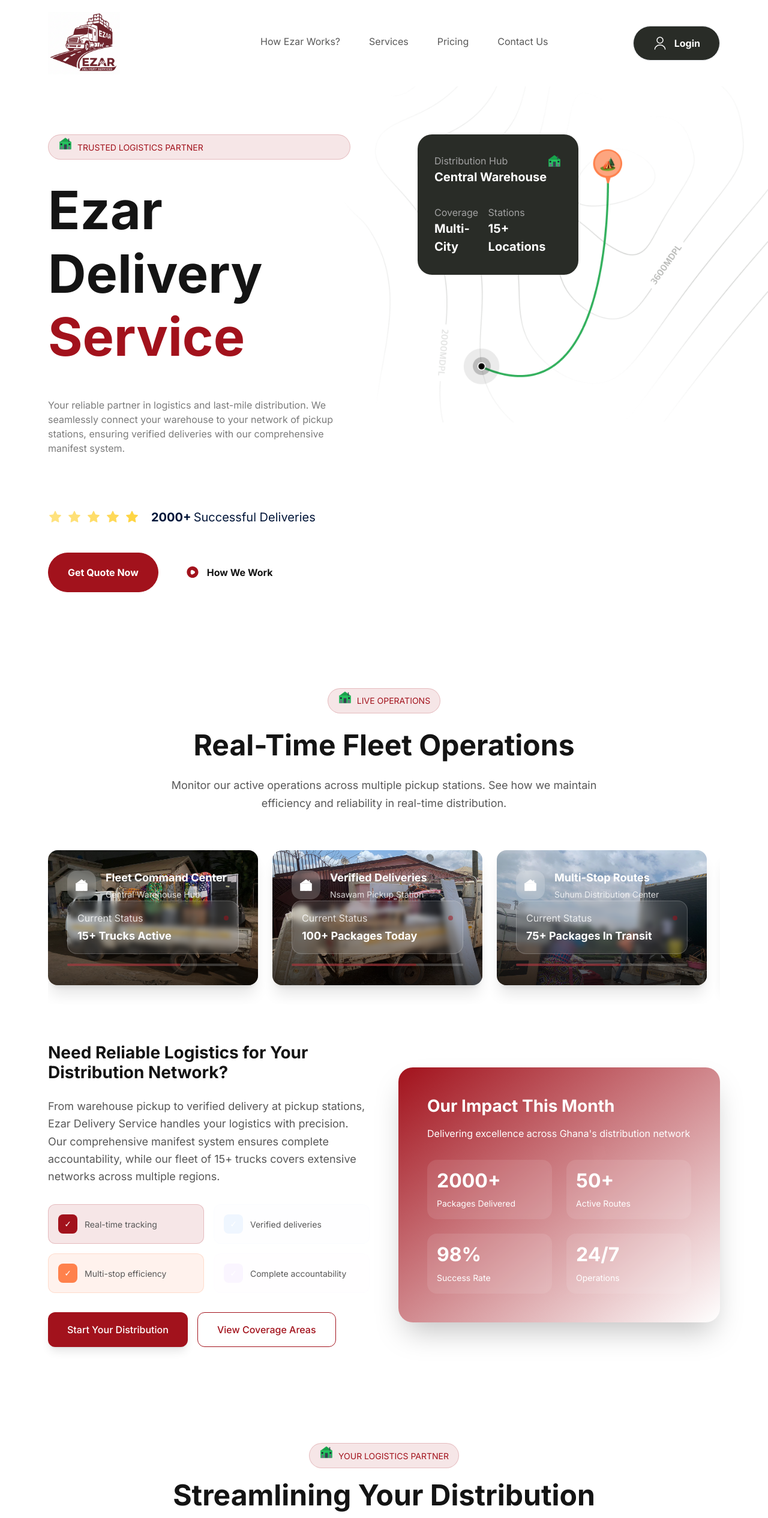
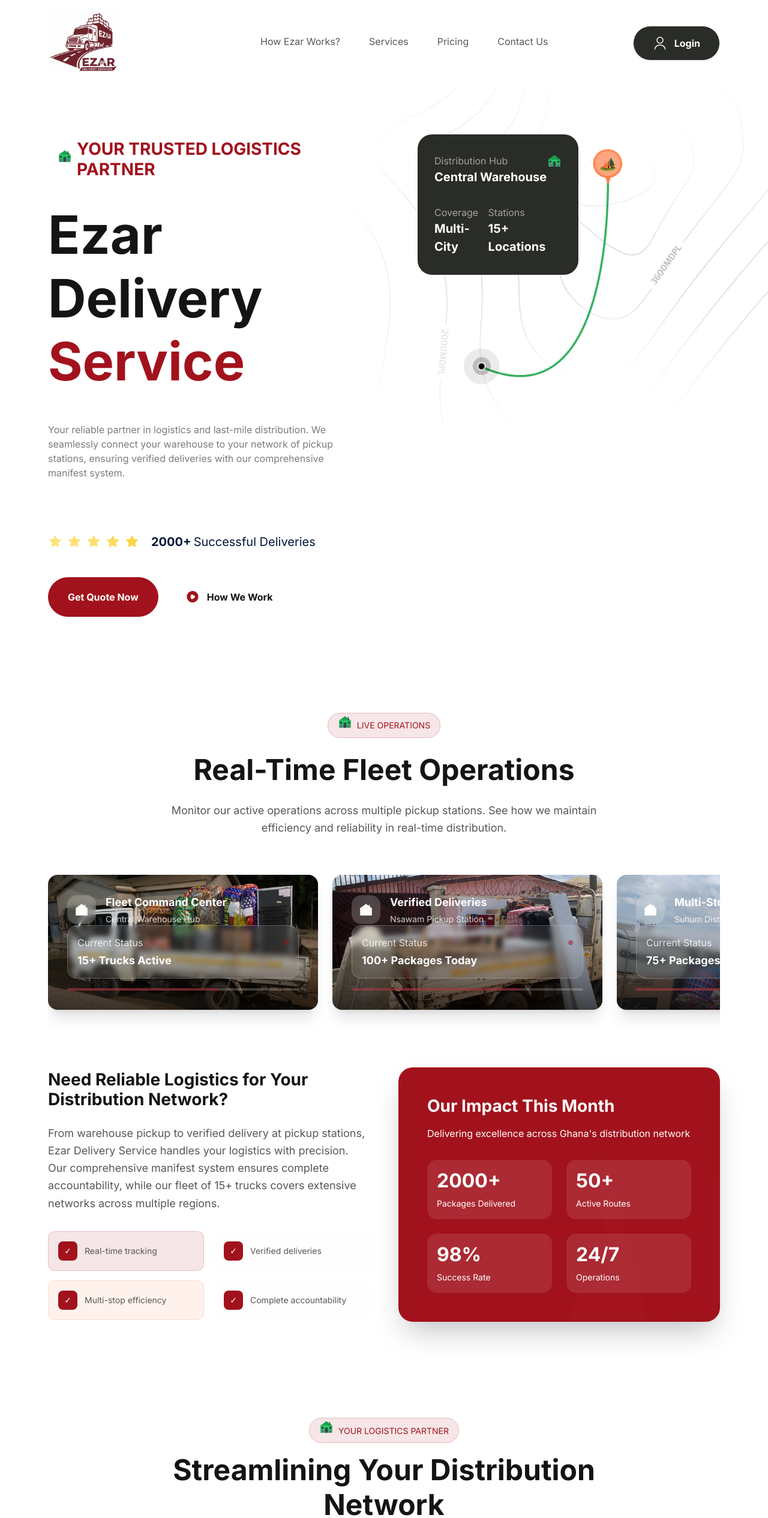
Before and after one commit to AhianyoElisha/eds, a Next.js app: page / in a window 1280 px wide. Shown: the top 2530 px of the page at 60% size. Built offline with nearby package versions, Linux system fonts and the light colour scheme.

Commit message:
Made changes to the hero, features and truck sections

```diff
--- a/components/Features.tsx
+++ b/components/Features.tsx
@@ -78,16 +78,16 @@
 const FeatureItem = ({title, icon, variant, description, index}: FeatureItemProps) => {
   const borderColors = [
     'border-green-50/30',
-    'border-blue-50/30',
-    'border-orange-50/30',
-    'border-purple-50/30'
+    'border-green-50/30',
+    'border-green-50/30',
+    'border-green-50/30'
   ];
 
   const iconColors = [
     'bg-green-50',
-    'bg-blue-50',
-    'bg-orange-50',
-    'bg-purple-50'
+    'bg-green-50',
+    'bg-green-50',
+    'bg-green-50'
   ];
 
   const delayClass = `delay-${(index + 1) * 100}`;
--- a/components/Hero.tsx
+++ b/components/Hero.tsx
@@ -11,7 +11,7 @@
             <div className='relative z-20 flex flex-1 flex-col xl:w-1/2 animate-slideInLeft'>
 
                 {/* Badge */}
-                <div className='inline-flex items-center gap-2 px-4 py-2 bg-green-50/10 rounded-full border border-green-50/20 animate-slideInDown mb-8'>
+                <div className='inline-flex items-center gap-2 px-4 py-2 animate-slideInDown mb-8'>
                     <Image
                         src="/warehouse.svg"
                         alt="warehouse"
@@ -19,7 +19,7 @@
                         height={24}
                         className='animate-bounce'
                     />
-                    <span className='regular-14 text-green-50 font-medium'>TRUSTED LOGISTICS PARTNER</span>
+                    <h2 className='regular-14 text-green-50 bold-18  md:bold-28'>YOUR TRUSTED LOGISTICS PARTNER</h2>
                 </div>
 
                 {/* Main Heading */}
--- a/components/Truck.tsx
+++ b/components/Truck.tsx
@@ -15,7 +15,7 @@
 
   return (
     <div className={`
-      relative h-full w-full min-w-[350px] ${backgroundImage}
+      relative h-full w-full min-w-[450px] ${backgroundImage}
       bg-cover bg-center bg-no-repeat rounded-2xl overflow-hidden
       hover:scale-105 transition-all duration-500 animate-scaleIn ${delayClass}
       shadow-xl hover:shadow-2xl group
@@ -165,41 +165,31 @@
               </div>
 
               <div className='flex items-center gap-3 p-4 rounded-xl bg-blue-50/10 border border-blue-50/20'>
-                <div className='w-8 h-8 bg-blue-50 rounded-lg flex items-center justify-center flex-shrink-0'>
+                <div className='w-8 h-8 bg-green-50 rounded-lg flex items-center justify-center flex-shrink-0'>
                   <span className='text-white text-sm'>✓</span>
                 </div>
                 <span className='regular-14 text-gray-50'>Verified deliveries</span>
               </div>
 
               <div className='flex items-center gap-3 p-4 rounded-xl bg-orange-50/10 border border-orange-50/20'>
-                <div className='w-8 h-8 bg-orange-50 rounded-lg flex items-center justify-center flex-shrink-0'>
+                <div className='w-8 h-8 bg-green-50 rounded-lg flex items-center justify-center flex-shrink-0'>
                   <span className='text-white text-sm'>✓</span>
                 </div>
                 <span className='regular-14 text-gray-50'>Multi-stop efficiency</span>
               </div>
 
               <div className='flex items-center gap-3 p-4 rounded-xl bg-purple-50/10 border border-purple-50/20'>
-                <div className='w-8 h-8 bg-purple-50 rounded-lg flex items-center justify-center flex-shrink-0'>
+                <div className='w-8 h-8 bg-green-50 rounded-lg flex items-center justify-center flex-shrink-0'>
                   <span className='text-white text-sm'>✓</span>
                 </div>
                 <span className='regular-14 text-gray-50'>Complete accountability</span>
               </div>
             </div>
-
-            {/* CTA Buttons */}
-            <div className='flex flex-col sm:flex-row gap-4'>
-              <button className='bg-green-50 text-white px-8 py-4 rounded-xl hover:bg-green-60 transition-all duration-300 font-medium hover:scale-105 shadow-lg'>
-                Start Your Distribution
-              </button>
-              <button className='border border-green-50 text-green-50 px-8 py-4 rounded-xl hover:bg-green-50 hover:text-white transition-all duration-300 font-medium'>
-                View Coverage Areas
-              </button>
-            </div>
           </div>
 
           {/* Right Side - Stats Card */}
           <div className='relative animate-slideInRight delay-400'>
-            <div className='bg-gradient-to-br from-green-50 to-green-60 rounded-3xl p-8 lg:p-12 text-white shadow-2xl relative overflow-hidden'>
+            <div className='bg-gradient-to-br bg-green-50 rounded-3xl p-8 lg:p-12 text-white shadow-2xl relative overflow-hidden'>
 
               {/* Background Pattern */}
               <div className='absolute inset-0 opacity-10'>
```
